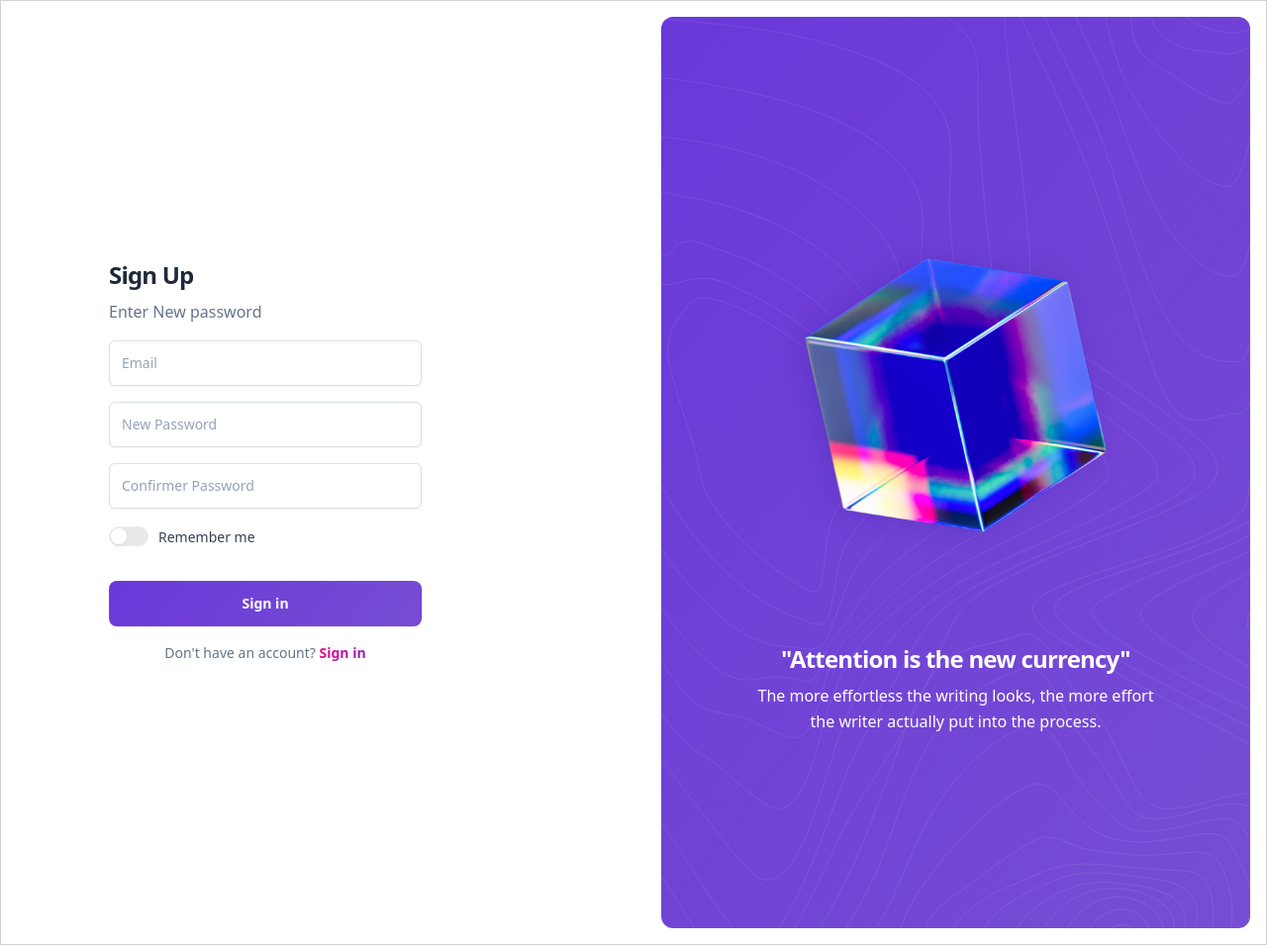
After one commit to NOTRE-PROJET-DUT/phpEcommerce, a PHP site: page /src/Views/admin/pages/changepassword.php in a window 1280 px wide. The commit adds this page. Shown: the whole page at 99% size. Run offline with PHP 8.4, Linux system fonts and the light colour scheme; some libraries are stand-ins or nearby versions.

Commit message:
chore : update admin page

```diff
--- /dev/null
+++ b/src/Views/admin/component/head.php
@@ -0,0 +1,15 @@
+<meta charset="utf-8" />
+  <meta name="viewport" content="width=device-width, initial-scale=1, shrink-to-fit=no">
+  <link rel="apple-touch-icon" sizes="76x76" href="../assets/img/apple-icon.png">
+  <link rel="icon" type="image/png" href="../assets/img/favicon.png">
+
+  <!--     Fonts and icons     -->
+  <link href="https://fonts.googleapis.com/css?family=Open+Sans:300,400,600,700" rel="stylesheet" />
+  <!-- Nucleo Icons -->
+  <link href="../assets/css/nucleo-icons.css" rel="stylesheet" />
+  <link href="../assets/css/nucleo-svg.css" rel="stylesheet" />
+  <!-- Font Awesome Icons -->
+  <script src="https://kit.fontawesome.com/42d5adcbca.js" crossorigin="anonymous"></script>
+  <link href="../assets/css/nucleo-svg.css" rel="stylesheet" />
+  <!-- CSS Files -->
+  <link id="pagestyle" href="../assets/css/corporate-ui-dashboard.min.css" rel="stylesheet" />
--- /dev/null
+++ b/src/Views/admin/pages/changepassword.php
@@ -0,0 +1,111 @@
+<?php
+
+include '../../../Models/user.php';
+$user = new user();
+
+
+// Check if the form is submitted
+if ($_SERVER["REQUEST_METHOD"] == "POST") {
+    // Retrieve values from the form
+    $email = $_POST["email"];
+    $npass = $_POST["npass"];
+    $cpass = $_POST["cpass"];
+
+    // Compare passwords
+    if ($npass == $cpass) {
+
+
+        if ($user-> updatedUserPassword($email, $npass)=== TRUE) {
+          header('Location: /php/phpEcommerce/src/Views/anyUser/pages/dashboard.php');
+        } else {
+          echo "no exist";
+        }
+    } else {
+        echo "non valid password";
+    }
+
+}?>
+<!DOCTYPE html>
+<html lang="en" itemscope itemtype="http://schema.org/WebPage">
+
+<head>
+
+<?php  include '../component/head.php'; ?>
+
+  <title>
+  Nabil-Bilal
+  </title>
+
+</head>
+
+<body class="sign-in-illustration">
+
+      </div>
+    </div>
+  </div>
+  <section>
+    <div class="page-header min-vh-100">
+      <div class="container">
+        <div class="row">
+          <div class="col-xl-4 col-lg-5 col-md-7 d-flex flex-column mx-lg-0 mx-auto">
+            <div class="card card-plain">
+              <div class="card-header pb-0 text-left">
+                <h4 class="font-weight-bolder">Sign Up</h4>
+                <p class="mb-0">Enter New password </p>
+              </div>
+              <div class="card-body">
+              <form method="post" action="<?php echo htmlspecialchars($_SERVER["PHP_SELF"]); ?>">
+                  <div class="mb-3">
+                    <input type="email" name="email" class="form-control form-control-lg"placeholder="Email" aria-label="Email" aria-describedby="email-addon" required>
+                  </div>
+                  <div class="mb-3">
+                     <input type="password" name="npass" class="form-control form-control-lg "placeholder="New Password " aria-label="Password" aria-describedby="password-addon" required>
+                  </div>
+                  <div class="mb-3">
+                    <input type="password" name="cpass" class="form-control form-control-lg" placeholder="Confirmer Password" required>
+                  </div>
+
+                  <div class="form-check form-switch">
+                      <input class="form-check-input" type="checkbox" id="rememberMe">
+                     <label class="form-check-label" for="rememberMe">Remember me</label>
+                  </div>
+                  <div class="text-center">
+                      <button type="submit" class="btn btn-lg bg-gradient-primary btn-lg w-100 mt-4 mb-0">Sign in</button>
+                  </div>
+                </form>
+              </div>
+              <div class="card-footer text-center pt-0 px-lg-2 px-1">
+                <p class="mb-4 text-sm mx-auto">
+                  Don't have an account?
+                  <a href="../pages/sign-in.php" class="text-primary text-gradient font-weight-bold">Sign in</a>
+                </p>
+              </div>
+            </div>
+          </div>
+          <div class="col-6 d-lg-flex d-none h-100 my-auto pe-0 position-absolute top-0 end-0 text-center justify-content-center flex-column">
+            <div class="position-relative bg-gradient-primary h-100 m-3 px-7 border-radius-lg d-flex flex-column justify-content-center">
+              <img src="../assets/img/shapes/pattern-lines.svg" alt="pattern-lines" class="position-absolute opacity-4 start-0">
+              <div class="position-relative">
+                <img class="max-width-500 w-100 position-relative z-index-2" src="../assets/img/3d-cube.png">
+              </div>
+              <h4 class="mt-5 text-white font-weight-bolder">"Attention is the new currency"</h4>
+              <p class="text-white">The more effortless the writing looks, the more effort the writer actually put into the process.</p>
+            </div>
+          </div>
+        </div>
+      </div>
+    </div>
+  </section>
+  <!--   Core JS Files   -->
+  <script src="../assets/js/core/popper.min.js" type="text/javascript"></script>
+  <script src="../assets/js/core/bootstrap.min.js" type="text/javascript"></script>
+  <script src="../assets/js/plugins/perfect-scrollbar.min.js"></script>
+  <!--  Plugin for Parallax, full documentation here: https://github.com/wagerfield/parallax  -->
+  <script src="../assets/js/plugins/parallax.min.js"></script>
+  <!-- Control Center for Soft UI Kit: parallax effects, scripts for the example pages etc -->
+  <!--  Google Maps Plugin    -->
+  <!-- <script src="https://maps.googleapis.com/maps/api/js?key=AIzaSyDTTfWur0PDbZWPr7Pmq8K3jiDp0_xUziI"></script> -->
+  <script src="../assets/js/corporate-ui-dashboard.min.js?v=1.0.0" type="text/javascript"></script>
+</body>
+
+</html>
--- a/src/Views/admin/pages/sign-in.php
+++ b/src/Views/admin/pages/sign-in.php
@@ -76,7 +76,7 @@ if ($_SERVER["REQUEST_METHOD"] == "POST") {
                           Remember for 14 days
                         </label>
                       </div>
-                      <a href="javascript:;" class="text-xs font-weight-bold ms-auto">Forgot password</a>
+                      <a href="./forgotPassword.php" class="text-xs font-weight-bold ms-auto">Forgot password</a>
                     </div>
                     <div class="text-center">
                       <button type="submit" class="btn btn-dark w-100 mt-4 mb-3">Sign in</button>
@@ -92,7 +92,7 @@ if ($_SERVER["REQUEST_METHOD"] == "POST") {
                 <div class="card-footer text-center pt-0 px-lg-2 px-1">
                   <p class="mb-4 text-xs mx-auto">
                     Don't have an account?
-                    <a href="javascript:;" class="text-dark font-weight-bold">Sign up</a>
+                    <a href="./sign-up.php" class="text-dark font-weight-bold">Sign up</a>
                   </p>
                 </div>
               </div>
--- a/src/Views/admin/pages/sign-up.php
+++ b/src/Views/admin/pages/sign-up.php
@@ -134,7 +134,7 @@ if ($_SERVER["REQUEST_METHOD"] == "POST") {
                 <div class="card-footer text-center pt-0 px-lg-2 px-1">
                   <p class="mb-4 text-xs mx-auto">
                     Already have an account?
-                    <a href="javascript:;" class="text-dark font-weight-bold">Sign in</a>
+                    <a href="./sign-in.php" class="text-dark font-weight-bold">Sign in</a>
                   </p>
                 </div>
               </div>
```
Also changed, not shown: src/Views/admin/pages/forgotPassword.php (added, +99 -0 lines).
